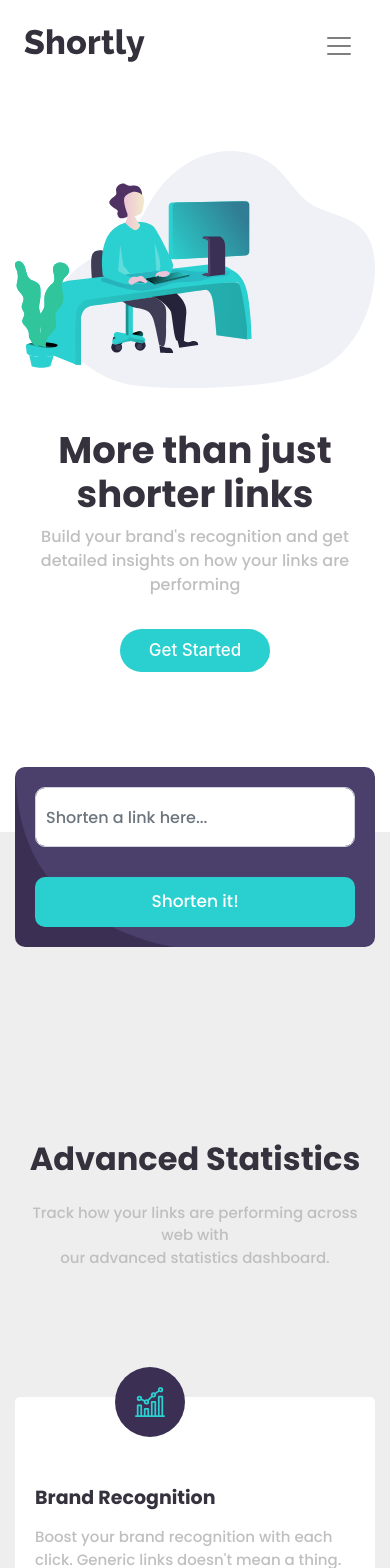
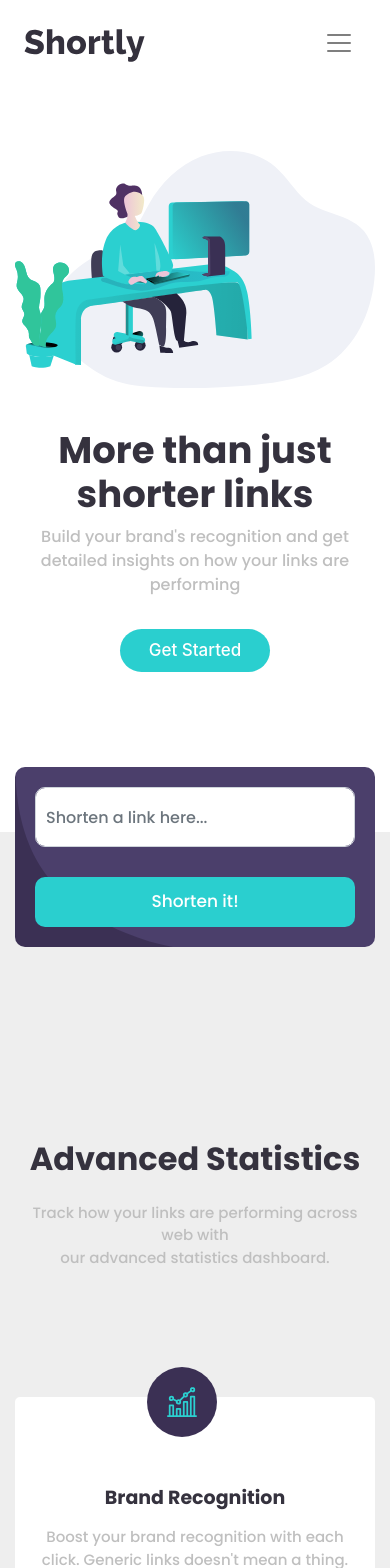
Before and after one commit to AbbyJoe/URL-shortening, a Vue app: page / in a window 390 px wide. Shown: the top 1568 px of the page. Built offline with nearby package versions, Linux system fonts and the light colour scheme; what vue-clipboard2 would draw is missing.

Commit message:
build for production

```diff
--- a/src/components/Navbar.vue
+++ b/src/components/Navbar.vue
@@ -63,6 +63,9 @@ export default {
         color: rgba(0,0,0,.5);
         border: 0;
     }
+    .navbar-toggler {
+        margin-top: -6px;
+    }
     .navbar-light .navbar-toggler:focus {
         outline: 0;
     }
--- a/src/components/Search.vue
+++ b/src/components/Search.vue
@@ -30,7 +30,7 @@
             </div>
             <div class="container card__container">
                      <div class="line"></div>
-                     <div class="mobile__line"></div>
+                     <!-- <div class="mobile__line"></div> -->
                 <div class="row">
                     <div class="col-md-4" v-for="(object, key) in cardJson" :key="key">
                         <div class="card__info" :class="[object.text=='detailed'?'card__margin__1':'',
@@ -292,6 +292,9 @@ export default {
     }
 
    @media only screen and (max-width: 768px) {
+       .content__info h5, .content__info p {
+           text-align: center;
+       }
        .line {
            display: none;
            /* position: relative;
@@ -352,7 +355,7 @@ export default {
         margin-top: 4rem;
     }
     .icon {
-        left: 80px;
+        left: 35%;
     }
 }
 </style>
```
Also changed, not shown: 7 other files (tests, documents, lock files or other folders).
